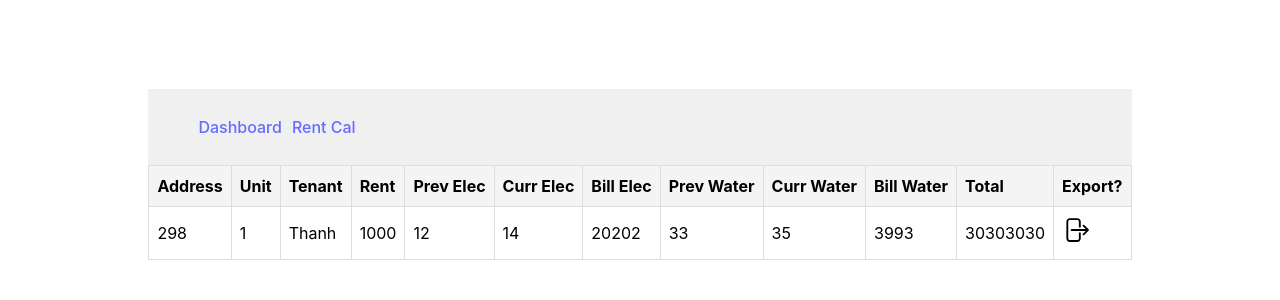
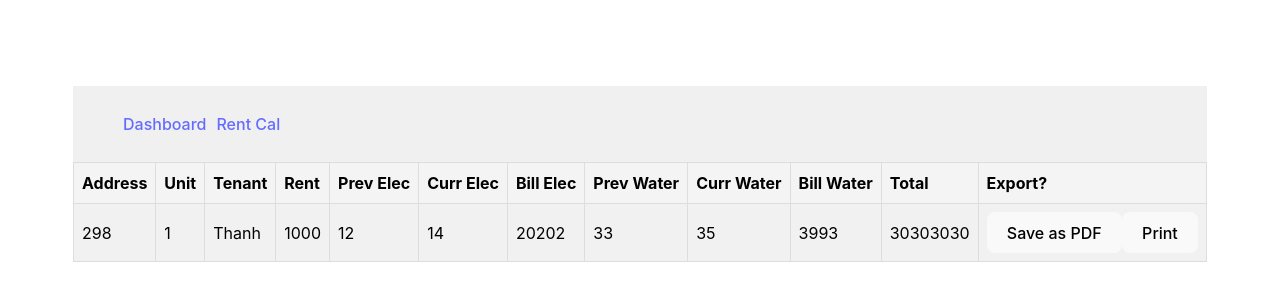
Before and after one commit to thanhgly/smartrent, a React (Vite) app: page /dashboard in a window 1280 px wide. Shown: the part 226-526 px from the top of the page. Built offline with nearby package versions, Linux system fonts and the light colour scheme.

Commit message:
finished dashboard with save and print feature

```diff
--- a/src/Dashboard.jsx
+++ b/src/Dashboard.jsx
@@ -1,6 +1,35 @@
 import mockData from "./data";
-import ExportIcon from "./icons/exportIcon";
+import jsPDF from "jspdf";
+// import ExportIcon from "./icons/exportIcon";
 const Dashboard = () => {
+  const handleExport = (customer, action) => {
+    const doc = new jsPDF();
+
+    doc.text("Receipt", 10, 10);
+    doc.text(`Tenant: ${customer.tenant}`, 10, 20);
+    doc.text(`Address: ${customer.address}`, 10, 30);
+    doc.text(`Unit: ${customer.unit}`, 10, 40);
+    doc.text(`Rent: ${customer.rent}`, 10, 50);
+    doc.text(`Electricity Bill: ${customer.billElec}`, 10, 60);
+    doc.text(`Water Bill: ${customer.billWater}`, 10, 70);
+    doc.text(`Total: ${customer.total}`, 10, 80);
+
+    if (action === "save") {
+      doc.save(`receipt_${customer.tenant}.pdf`);
+    } else if (action === "print") {
+      const pdfBlob = doc.output("blob");
+      const url = URL.createObjectURL(pdfBlob);
+
+      const printWindow = window.open(url, "_blank");
+      if (printWindow) {
+        printWindow.onload = () => {
+          printWindow.print();
+        };
+      } else {
+        alert("Unable to open print window. Please allow popups.");
+      }
+    }
+  };
   return (
     <table>
       <tbody>
@@ -20,19 +49,25 @@ const Dashboard = () => {
         </tr>
         {mockData.map((customer, index) => (
           <tr key={index}>
-            <td>{mockData[index].address}</td>
-            <td>{mockData[index].unit}</td>
-            <td>{mockData[index].tenant}</td>
-            <td>{mockData[index].rent}</td>
-            <td>{mockData[index].prevElec}</td>
-            <td>{mockData[index].currElec}</td>
-            <td>{mockData[index].billElec}</td>
-            <td>{mockData[index].prevWater}</td>
-            <td>{mockData[index].currWater}</td>
-            <td>{mockData[index].billWater}</td>
-            <td>{mockData[index].total}</td>
+            <td>{customer.address}</td>
+            <td>{customer.unit}</td>
+            <td>{customer.tenant}</td>
+            <td>{customer.rent}</td>
+            <td>{customer.prevElec}</td>
+            <td>{customer.currElec}</td>
+            <td>{customer.billElec}</td>
+            <td>{customer.prevWater}</td>
+            <td>{customer.currWater}</td>
+            <td>{customer.billWater}</td>
+            <td>{customer.total}</td>
             <td>
-              <ExportIcon width={30} height={30} />
+              {/* <ExportIcon customer={customer} width={30} height={30} /> */}
+              <button onClick={() => handleExport(customer, "save")}>
+                Save as PDF
+              </button>
+              <button onClick={() => handleExport(customer, "print")}>
+                Print
+              </button>
             </td>
           </tr>
         ))}
--- a/src/icons/exportIcon.jsx
+++ /dev/null
@@ -1,14 +0,0 @@
-// components/ExportIcon.js
-const ExportIcon = ({ width, height }) => (
-  <svg
-    xmlns="http://www.w3.org/2000/svg"
-    width={width}
-    height={height}
-    viewBox="0 0 48 48"
-    role="img"
-    aria-label="Export Icon"
-  >
-    <path d="M 12.5 5 C 9.4802259 5 7 7.4802259 7 10.5 L 7 37.5 C 7 40.519774 9.4802259 43 12.5 43 L 24.5 43 C 27.519774 43 30 40.519774 30 37.5 L 30 28 L 27 28 L 27 37.5 C 27 38.898226 25.898226 40 24.5 40 L 12.5 40 C 11.101774 40 10 38.898226 10 37.5 L 10 10.5 C 10 9.1017741 11.101774 8 12.5 8 L 24.5 8 C 25.898226 8 27 9.1017741 27 10.5 L 27 20 L 30 20 L 30 10.5 C 30 7.4802259 27.519774 5 24.5 5 L 12.5 5 z M 34.484375 15.484375 A 1.50015 1.50015 0 0 0 33.439453 18.060547 L 37.878906 22.5 L 15.5 22.5 A 1.50015 1.50015 0 1 0 15.5 25.5 L 37.878906 25.5 L 33.439453 29.939453 A 1.50015 1.50015 0 1 0 35.560547 32.060547 L 42.560547 25.060547 A 1.50015 1.50015 0 0 0 42.560547 22.939453 L 35.560547 15.939453 A 1.50015 1.50015 0 0 0 34.484375 15.484375 z"></path>
-  </svg>
-);
-export default ExportIcon;
--- a/src/index.css
+++ b/src/index.css
@@ -91,9 +91,9 @@ tr:nth-child(odd) {
 }
 
 tr:nth-child(even) {
-  background-color: #ffffff;
+  background-color: #f1f1f1;
 }
 
 tr:hover {
-  background-color: #f1f1f1;
+  background-color: #e5e5e5;
 }
```
